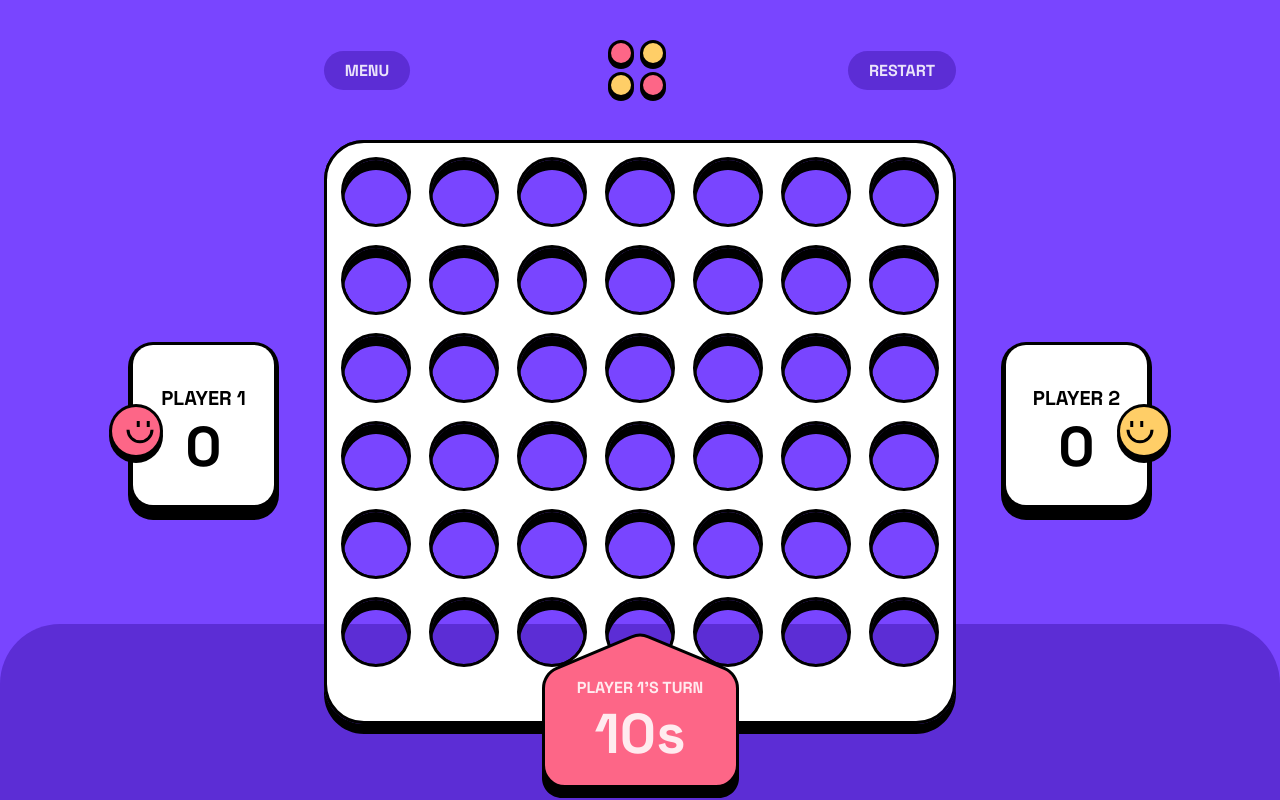
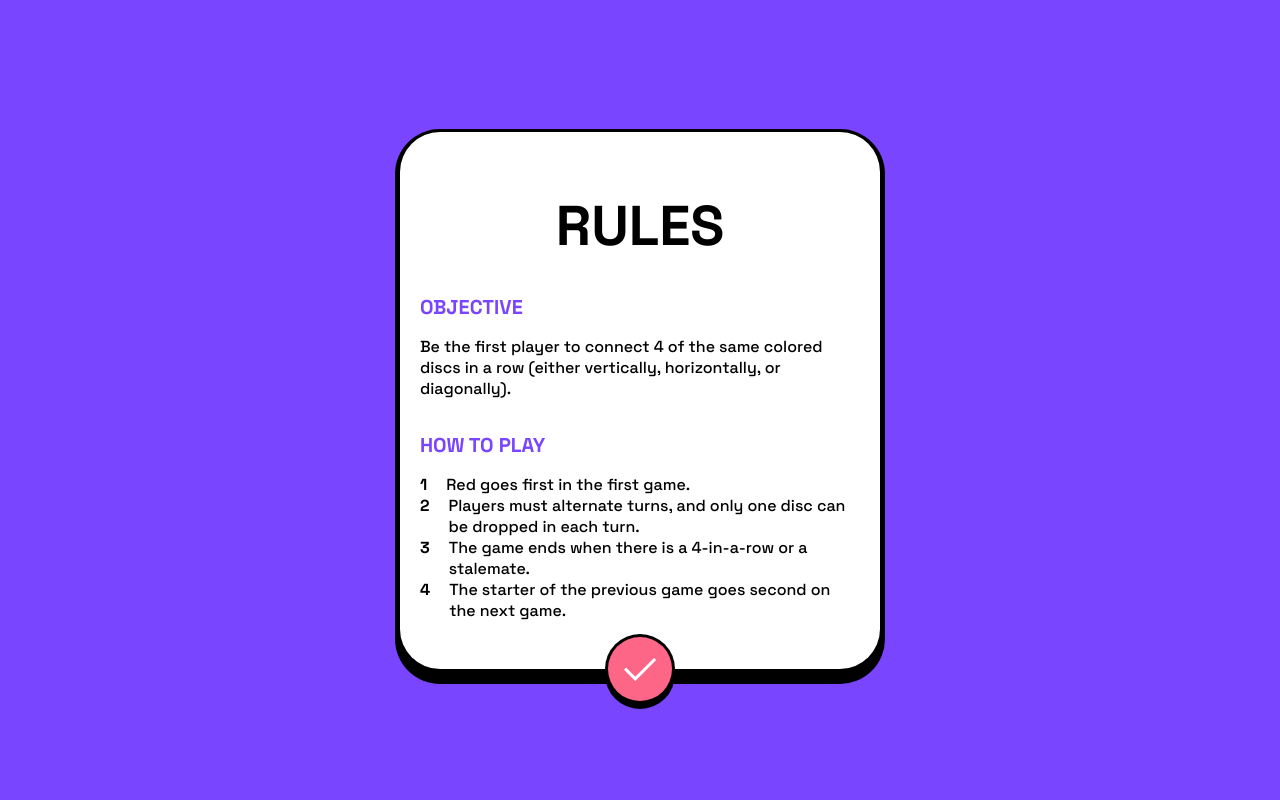
Before and after one commit to HollowJH/Connect4, a React (Vite) app: page /darules in a window 1280 px wide. Built offline with nearby package versions, Linux system fonts and the light colour scheme.

Commit message:
finish game

```diff
--- a/package.json
+++ b/package.json
@@ -16,6 +16,7 @@
     "react": "^18.3.1",
     "react-dom": "^18.3.1",
     "react-redux": "^9.1.2",
+    "react-router-dom": "^6.26.1",
     "tailwindcss": "^3.4.7"
   },
   "devDependencies": {
--- a/src/App.tsx
+++ b/src/App.tsx
@@ -1,9 +1,30 @@
+import { createBrowserRouter, RouterProvider } from "react-router-dom"
 import { Game } from "./views/Game"
+import { Home } from "./views/Home"
+import { Rules } from "./views/Rules"
 
 function App() {
+  const router = createBrowserRouter([
+    {
+      path: "/",
+      element: <Home />
+    },
+    {
+      path: "/index.html",
+      element: <Home />
+    },
+    {
+      path: "/game",
+      element: <Game />
+    },
+    {
+      path: "/darules",
+      element: <Rules />
+    }
+  ])
 
   return (<>
-    <Game />
+    <RouterProvider router={router} />
   </>)
 }
 
--- a/src/components/Board.tsx
+++ b/src/components/Board.tsx
@@ -22,7 +22,6 @@ export function Board({ width }: { width: number }) {
     const rect = visBoard.current!.getBoundingClientRect()
     const x = event.clientX - rect.left;
     const col = Math.floor(x / colWidth) //divides the x value of the cell by the width + padding
-    console.log(`Clicked column ${col}`);
     const children = visBoard.current!.childNodes[col].childNodes
     for (let row = children.length - 1; row >= 0; row--) {
       if (children[row].childNodes.length === 0) {
--- a/src/components/Endgame.tsx
+++ b/src/components/Endgame.tsx
@@ -3,8 +3,8 @@ import { useConnect } from "../hooks/useConnect"
 export function Endgame() {
     const {winner, erase} = useConnect()
 
-    return (<div className="row-start-3 lg:row-start-2 col-start-1 lg:col-start-2 relative z-[99] top-[138px]
-     md:top-[245px] lg:top-[584px] justify-self-center flex flex-col
+    return (<div className="absolute row-start-3 lg:row-start-2 col-start-1 z-[99]
+     bottom-[80px] md:bottom-[50px] lg:bottom-[55px] justify-self-center flex flex-col
     bg-white text-black w-[285px] h-[160px] rounded-[20px] items-center justify-center p-[17px]
     shadow-[0_2px_0_5px,0_10px_0_5px]">
         <span>PLAYER {winner}</span>
--- a/src/components/Pause.tsx
+++ b/src/components/Pause.tsx
@@ -1,3 +1,4 @@
+import { Link } from "react-router-dom"
 import { useConnect } from "../hooks/useConnect"
 
 export function Pause({ erase, resetTimer }: { erase: () => void, resetTimer: () => void }) {
@@ -17,8 +18,14 @@ export function Pause({ erase, resetTimer }: { erase: () => void, resetTimer: ()
                         erase()
                         resetTimer()
                     }}>RESTART</button>}
-            <button className="h-[72px] w-full bg-[#FD6687] rounded-[20px] grid place-content-center
+            <Link to="/" className="w-full">
+                <button onClick={() => {
+                    pauseGame()
+                    erase()
+                }}
+                className="h-[72px] w-full bg-[#FD6687] rounded-[20px] grid place-content-center
             text-black text-[24px]/[31px] shadow-[0_2px_0_5px,0_10px_0_5px] ">QUIT GAME</button>
+            </Link>
         </div>
     </div>)
 }
--- a/src/components/Score.tsx
+++ b/src/components/Score.tsx
@@ -7,7 +7,7 @@ export function Score({ player }: { player: number}) {
 
 
     return (<aside className={`relative w-[142px] md:w-[272px] md:h-[100px] flex md:flex-row md:gap-[37px] flex-col justify-center items-center h-[81px] text-black
-    bg-white rounded-[20px] shadow-[0_2px_0_5px,0_10px_0_5px]
+    bg-white rounded-[20px] shadow-[0_2px_0_5px,0_10px_0_5px] justify-self-start
     lg:h-[160px] lg:w-[141px] lg:flex-col lg:gap-0 lg:pt-4 lg:top-[245px]
     ${window.innerWidth > 1200 ? player === 1 ? " col-start-1 row-start-2" : "col-start-3 row-start-2" : "col-start-1 row-start-2"}
     ` + (player === 1 ? "" : " justify-self-end")}>
--- a/src/components/Timer.tsx
+++ b/src/components/Timer.tsx
@@ -14,11 +14,6 @@ export function Timer({reset} : {reset: boolean}) {
      }, [currentTurn, reset])
 
     useEffect(() => {
-        setTime(15)
-        console.log(reset)
-    },[reset])
-
-    useEffect(() => {
         if (time === 0) {
             updateTurn()
         } else if (!isPaused) {
@@ -30,8 +25,8 @@ export function Timer({reset} : {reset: boolean}) {
         return () => clearTimeout(timeoutId)
     }, [time, isPaused])
 
-    return (<div className={`w-[197px] h-[165px] flex flex-col items-center justify-center bg-no-repeat row-start-3 col-start-1
-    relative z-[99] top-[138px] md:top-[245px] lg:top-[180px] justify-self-center xl:col-start-2 pt-4
+    return (<div className={`absolute w-[197px] h-[165px] flex flex-col items-center justify-center bg-no-repeat row-start-3 col-start-1
+    z-[99] bottom-[80px] md:bottom-[50px] lg:bottom-[55px] justify-self-center pt-4
     ${currentTurn === "red" ? " bg-[url(/images/turn-background-red.svg)]" : " bg-[url(/images/turn-background-yellow.svg)] text-black"}`}>
         <span className="leading-[21px] ">{`PLAYER ${currentTurn === "red" ? 1 : 2}'S TURN`}</span>
         <span className="text-[56px]/[71px] ">{time}s</span>
--- a/src/index.css
+++ b/src/index.css
@@ -34,9 +34,6 @@
   height: 100dvh;
   min-width: 375px;
   display: grid;
-  grid-template-rows: 40px 80px 1fr;
-  gap: 50px;
-  padding-top: 50px;
   line-height: 21px;
   align-items: center;
   justify-content: center;
--- a/src/views/Game.tsx
+++ b/src/views/Game.tsx
@@ -18,26 +18,25 @@ export function Game() {
   const isPaused = useSelector((state: RootStat) => state.connect.pause)
 
   useEffect(() => {
-    console.log(reset)
     if (reset === true) setReset(false)
   }, [reset])
 
-  const updateReset = () => {
-    setReset(prev => !prev)
-    console.log("X")
-  }
+  const updateReset = () => setReset(prev => !prev)
 
 
-  return (
-    <>
+  return (<>
+    <div className="grid relative grid-rows-gameRows gap-[50px] pt-[50px] h-[812px] md:h-[1024px] lg:h-[900px]
+    w-[375px] md:w-[632px] lg:w-[1034px]
+    place-items-center px-5 md:px-0">
       <TopBar resetTimer={updateReset} />
       <Score player={1} />
       <Board width={window.innerWidth} />
       {winner === 0 ? <Timer reset={reset} /> : <Endgame />}
       <Score player={2} />
+      {isPaused && <Pause erase={erase} resetTimer={updateReset} />}
+    </div>
       <div className={`fixed bottom-0 w-[100%] h-[22vh] -z-50 rounded-tl-[60px] rounded-tr-[60px]
         ${winner === 0 ? "bg-[#5C2DD5]" : winner === 1 ? "bg-[#FD6687]" : "bg-[#FFCE67]"}`}></div>
-      {isPaused && <Pause erase={erase} resetTimer={updateReset} />}
-    </>
+  </>
   )
 }
--- /dev/null
+++ b/src/views/Home.tsx
@@ -0,0 +1,20 @@
+import { Link } from "react-router-dom";
+
+export function Home() {
+    return (<div className="w-[100dvw] h-[100dvh] grid place-content-center md:bg-[#5C2DD5] ">
+        <div className="h-[305px] md:h-[435px] w-[335px] md:w-[480px] flex flex-col gap-[30px] justify-center items-center
+        md:p-10 md:rounded-[40px] md:bg-[#7945FF] md:shadow-[0_2px_0_5px,0_10px_0_5px] md:shadow-black">
+        <img src="/images/logo.svg" alt="logo" className="mb-[49px] h-[52px] w-[52px] "/>
+        <Link to="/game" className="w-full">
+            <button className="h-[72px] w-full bg-[#FFCE67] rounded-[20px] grid place-content-center
+            text-black text-[24px]/[31px] shadow-[0_2px_0_5px,0_10px_0_5px] ">
+                PLAY VS PLAYERS
+            </button>
+        </Link>
+        <Link to="/darules" className="w-full">
+        <button className="h-[72px] w-full bg-white rounded-[20px] grid place-content-center
+            text-black text-[24px]/[31px] shadow-[0_2px_0_5px,0_10px_0_5px] ">GAME RULES</button>
+        </Link>
+    </div>
+    </div>)
+}
--- /dev/null
+++ b/src/views/Rules.tsx
@@ -0,0 +1,37 @@
+import { Link } from "react-router-dom";
+
+export function Rules() {
+    return (<div className="shadow-[0_2px_0_5px,0_10px_0_5px] shadow-black w-[335px] md:w-[480px] h-[618px] md:h-[537px]
+        bg-white rounded-[40px] text-black p-5 pt-[30px] gap-[33px] grid place-content-center relative ">
+        <h2 className="text-[56px]/[71px] text-center ">RULES</h2>
+        <section className="grid gap-4">
+            <h3 className="text-[#7945FF] text-[20px]/[26px] ">OBJECTIVE</h3>
+            <p className="font-medium">Be the first player to connect 4 of the same colored discs in a row
+                (either vertically, horizontally, or diagonally).</p>
+        </section>
+        <section className="grid gap-4">
+            <h3 className="text-[#7945FF] text-[20px]/[26px] ">HOW TO PLAY</h3>
+            <ol>
+                <li className="font-medium flex">
+                    <span className="mr-[19px]">1</span>
+                    <p className="font-medium">Red goes first in the first game.</p>
+                </li>
+                <li className="flex">
+                    <span className="mr-[19px]">2</span>
+                    <p className="font-medium">Players must alternate turns, and only one disc can be dropped in each turn.</p>
+                </li>
+                <li className="flex">
+                    <span className="mr-[19px]">3</span>
+                    <p className="font-medium">The game ends when there is a 4-in-a-row or a stalemate.</p>
+                </li>
+                <li className="flex">
+                    <span className="mr-[19px]">4</span>
+                    <p className="font-medium">The starter of the previous game goes second on the next game.</p>
+                </li>
+            </ol>
+        </section>
+        <Link to="/" className="justify-self-center absolute -bottom-[40px]">
+            <img src="/images/icon-check.svg" alt="check icon" />
+        </Link>
+    </div>)
+}
--- a/tailwind.config.js
+++ b/tailwind.config.js
@@ -4,7 +4,11 @@ export default {
     "./src/**/*.{js,jsx,ts,tsx}",
   ],
   theme: {
-    extend: {},
+    extend: {
+      gridTemplateRows: {
+        "gameRows": "40px 80px 1fr"
+      }
+    },
   },
   plugins: [],
 }
```
Also changed, not shown: 1 other file (tests, documents, lock files or other folders).
